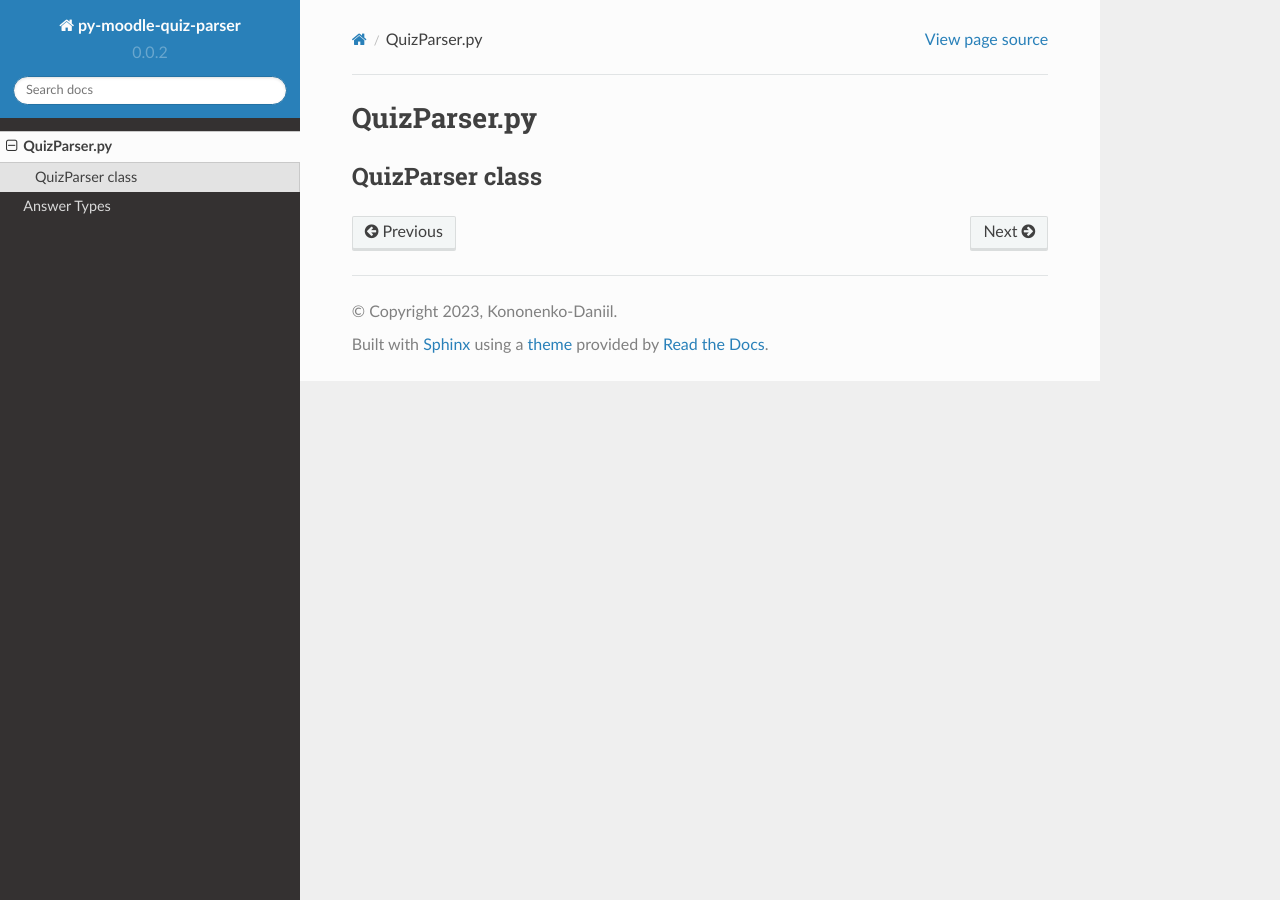
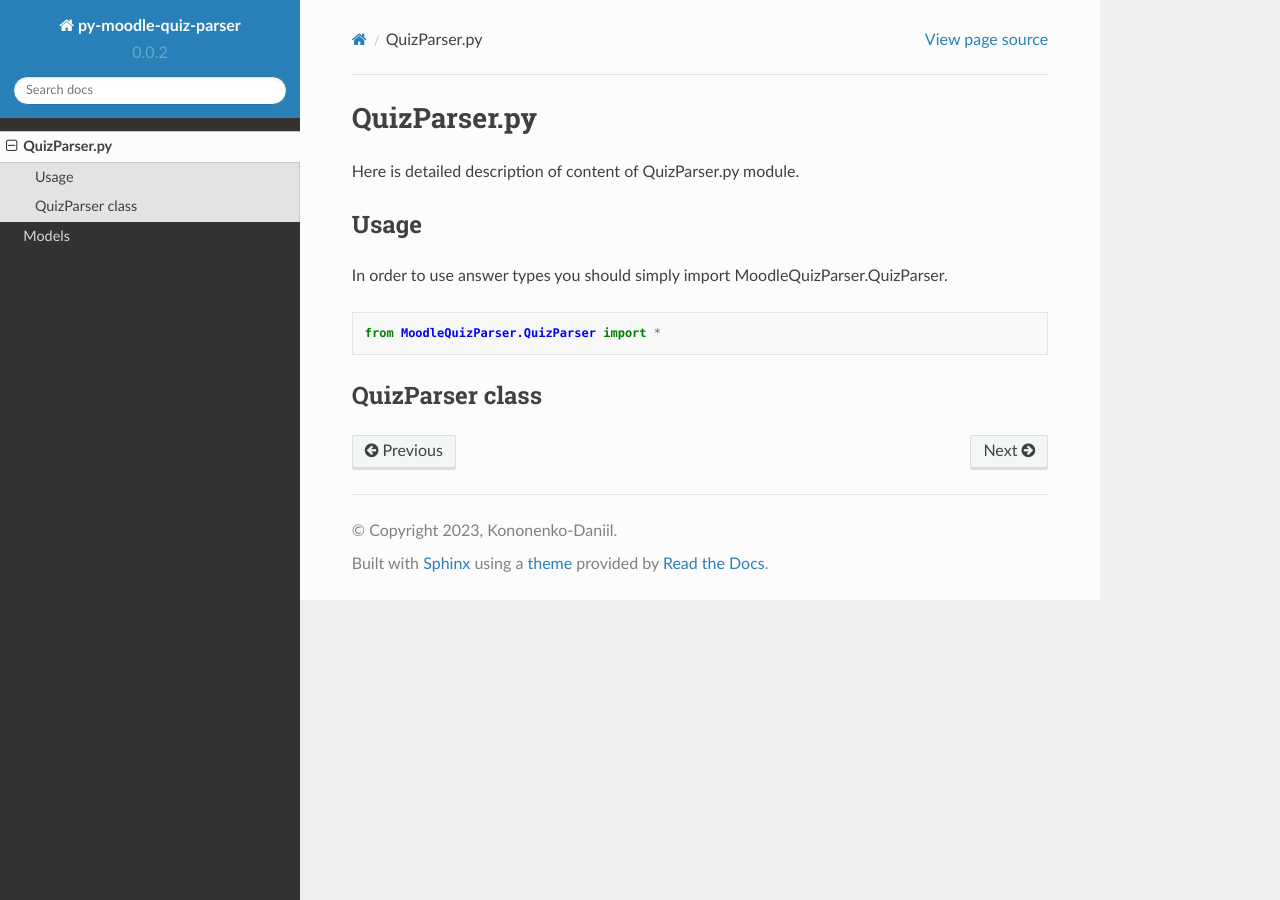
Before and after one commit to Kononenko-Daniil/py-moodle-quiz-parser, a Sphinx documentation site: the page built from docs/source/quiz-parser.rst, in a window 1280 px wide. Built offline with Sphinx 7.4.7 and the Read the Docs theme 2.0.0, drawn with Linux system fonts in a browser that asks for light colours; pages that are not in the unit, such as notebooks, are missing from menus.

Commit message:
Models index.rst filled

```diff
--- a/docs/source/index.rst
+++ b/docs/source/index.rst
@@ -29,4 +29,4 @@ Learn more
 .. toctree::
 
     quiz-parser
-    answers/index
+    models/index
--- a/docs/source/quiz-parser.rst
+++ b/docs/source/quiz-parser.rst
@@ -1,5 +1,15 @@
 QuizParser.py
 =============
 
+Here is detailed description of content of QuizParser.py module.
+
+Usage
+-----
+In order to use answer types you should simply import MoodleQuizParser.QuizParser.
+
+.. code-block:: python
+
+    from MoodleQuizParser.QuizParser import *
+
 QuizParser class
 -----------------
```
Also changed, not shown: docs/source/answers/index.rst (deleted, +0 -9 lines), docs/source/models/index.rst (added, +51 -0 lines), docs/source/models/choice-answer.rst (added), docs/source/models/matching-answer.rst (added), docs/source/models/text-answer.rst (added), 2 other files.
